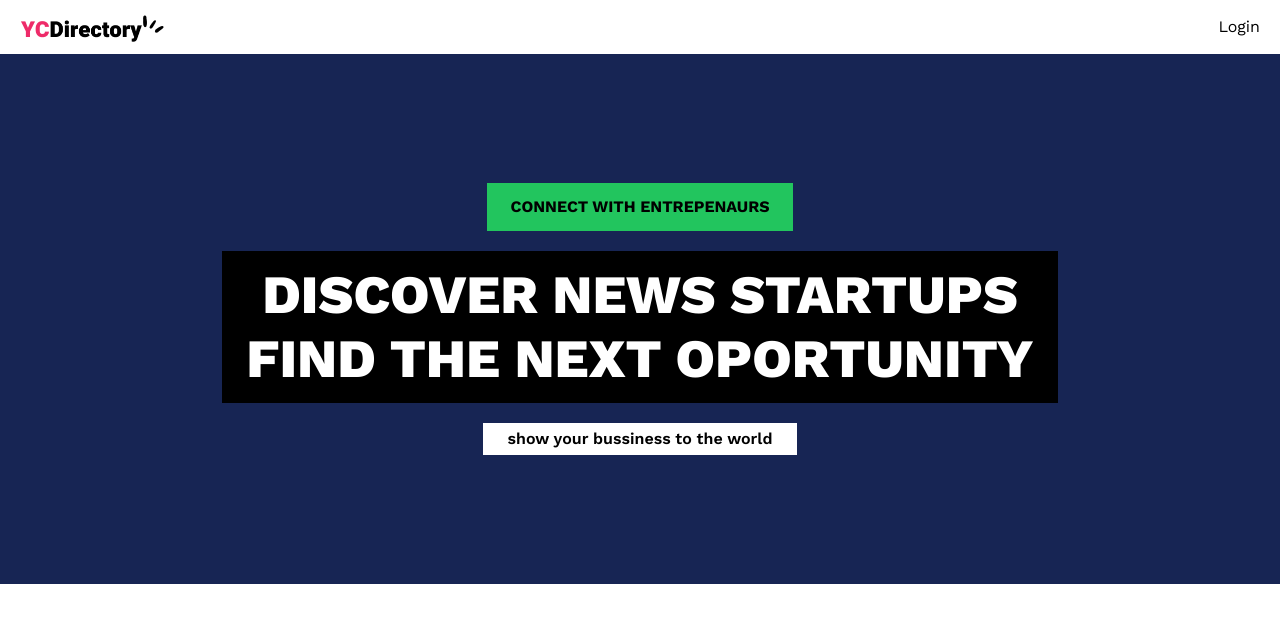
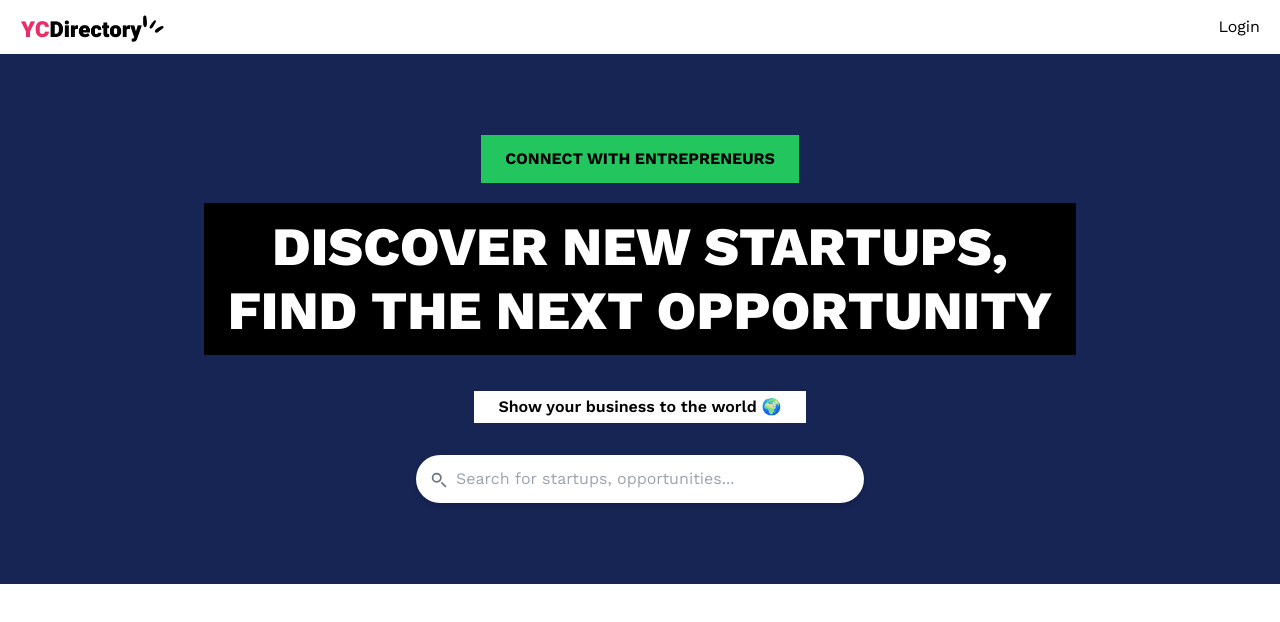
Before and after one commit to yuribodo/my-startups, a Next.js app: page / in a window 1280 px wide. Shown: the top 622 px of the page. Built offline with nearby package versions, Linux system fonts and the light colour scheme; no server answers.

Commit message:
feat: add initla design for the hero section

```diff
--- a/app/(root)/page.tsx
+++ b/app/(root)/page.tsx
@@ -4,11 +4,43 @@ export default function Home() {
     <>
       <section className="w-full bg-blue-950 min-h-[530px] pattern flex justify-center items-center flex-col py-10 px-6">
 
-        <h2 className="px-6 uppercase py-3 font-bold text-black bg-green-500">connect with entrepenaurs</h2>
 
-        <h1 className="heading">Discover news Startups <br/> Find the next Oportunity </h1>
+        <h2 className="px-6 uppercase py-3 font-bold text-black bg-green-500 animate-slideUp">
+          Connect with Entrepreneurs
+        </h2>
 
-        <p className="bg-white px-6 py-1 text-black font-semibold "> show your bussiness to the world</p>
+
+        <h1 className="heading text-center text-white mt-4 animate-fadeIn">
+          Discover New Startups, <br /> Find the Next Opportunity
+        </h1>
+
+
+        <p className="bg-white px-6 py-1 text-black font-semibold mt-4 animate-slideUp">
+          Show your business to the world 🌍
+        </p>
+
+        <div className="relative w-full max-w-md mt-8 animate-fadeIn">
+          <input
+            type="text"
+            placeholder="Search for startups, opportunities..."
+            className="w-full py-3 pl-10 pr-4 text-black rounded-full shadow-md focus:outline-none focus:ring-2 focus:ring-green-500"
+          />
+
+          <svg
+            className="absolute left-3 top-1/2 transform -translate-y-1/2 text-gray-500 w-5 h-5"
+            fill="none"
+            stroke="currentColor"
+            viewBox="0 0 24 24"
+            xmlns="http://www.w3.org/2000/svg"
+          >
+            <path
+              strokeLinecap="round"
+              strokeLinejoin="round"
+              strokeWidth="2"
+              d="M21 21l-4.35-4.35M15.5 10.5a5 5 0 11-10 0 5 5 0 0110 0z"
+            ></path>
+          </svg>
+        </div>
       </section>
     </>
   );
--- a/package.json
+++ b/package.json
@@ -15,6 +15,7 @@
   },
   "dependencies": {
     "@tailwindcss/typography": "^0.5.15",
+    "framer-motion": "^11.11.11",
     "next": "15.0.2",
     "next-auth": "^5.0.0-beta.25",
     "react": "19.0.0-rc-02c0e824-20241028",
--- a/tailwind.config.ts
+++ b/tailwind.config.ts
@@ -10,6 +10,21 @@ const config: Config = {
     ],
     theme: {
         extend: {
+            keyframes: {
+                fadeIn: {
+                  "0%": { opacity: "0" },
+                  "100%": { opacity: "1" },
+                },
+                slideUp: {
+                  "0%": { transform: "translateY(20px)", opacity: "0" },
+                  "100%": { transform: "translateY(0)", opacity: "1" },
+                },
+              },
+              // Define custom animations using the keyframes
+              animation: {
+                fadeIn: "fadeIn 0.6s ease-out",
+                slideUp: "slideUp 0.6s ease-out",
+              },
             screens: {
                 xs: "475px",
             },
```
Also changed, not shown: 1 other file (tests, documents, lock files or other folders).
